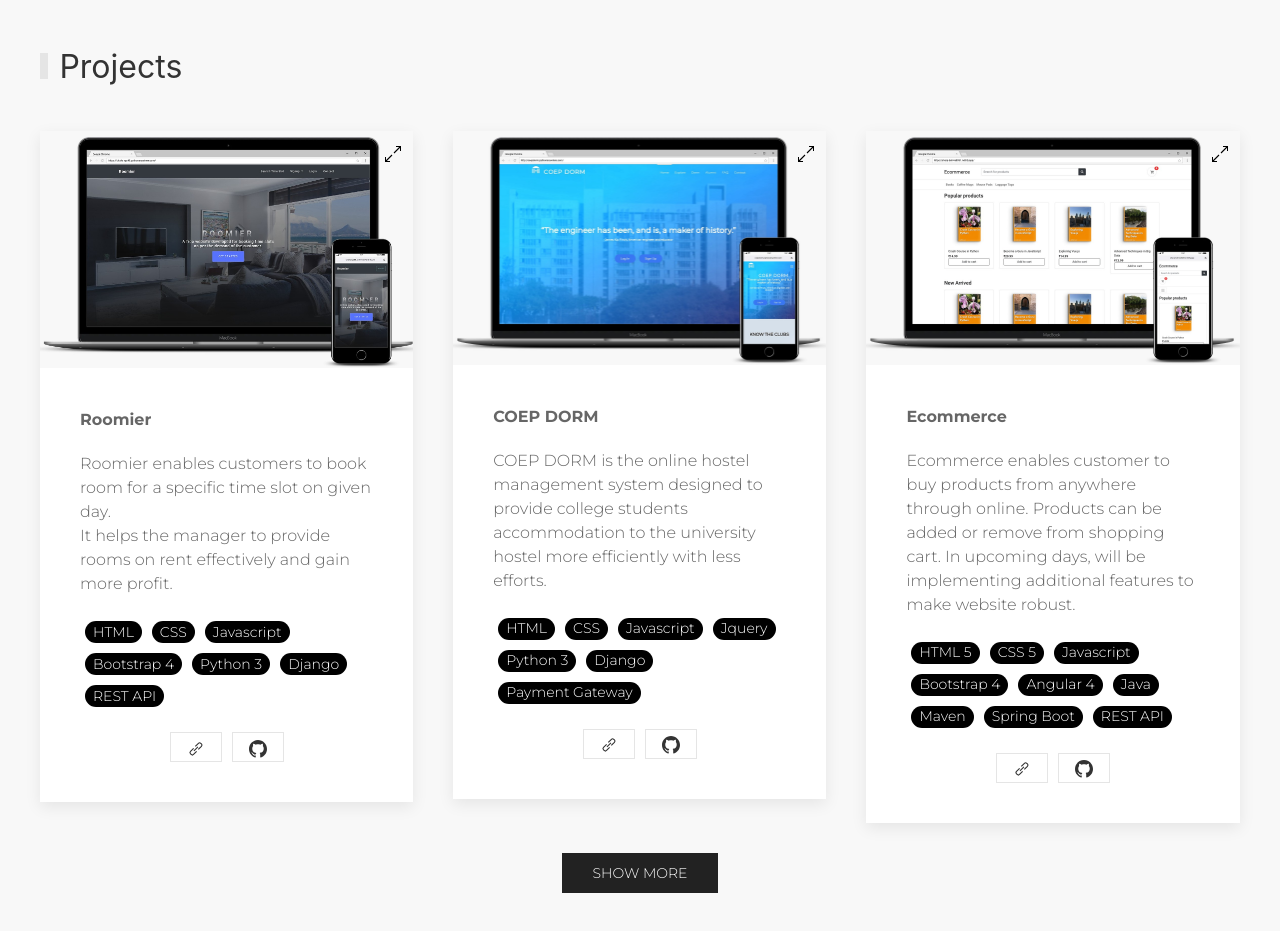
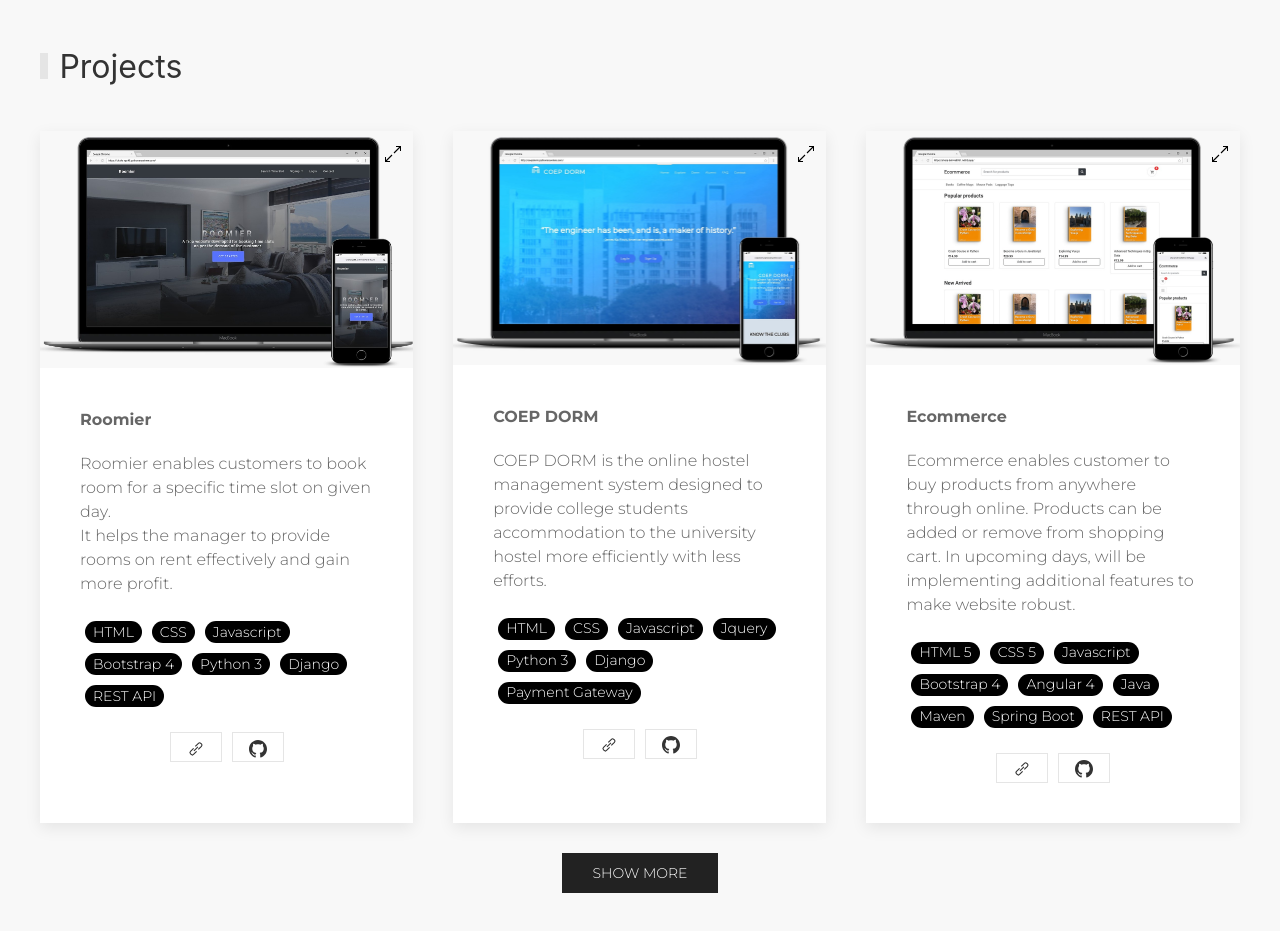
Before and after one commit to chaitanyagawande/Portfolio-v1, an Angular app: page / in a window 1280 px wide. Shown: the part 2540-3471 px from the top of the page. Built offline with nearby package versions, Linux system fonts and the light colour scheme; some icons are missing; a web font is replaced by a local one; what ngx-page-scroll-core would draw is missing.

Commit message:
version 1.0 published

```diff
--- a/src/app/components/projects/projects.component.html
+++ b/src/app/components/projects/projects.component.html
@@ -6,9 +6,9 @@
         <br>
 
 
-        <div class="uk-child-width-1-3@m"  uk-grid [hidden]="toggle" *ngIf="projects.length>3">
+        <div class="uk-grid-match uk-child-width-1-3@m"  uk-grid [hidden]="toggle" *ngIf="projects.length>3">
             <div *ngFor="let project of important_projects;let i = index;">
-                <div class="uk-card uk-card-default uk-grid-match">
+                <div class="uk-card uk-card-default ">
 
                     <div class="uk-card-media-top uk-inline" uk-lightbox>
                         <a href="{{project.project_img}}" data-alt="Image" [attr.data-caption]="project.project_name" title="{{project.project_name}}">
@@ -50,8 +50,8 @@
         </button>
 
         <div class="uk-child-width-1-3@m"  uk-grid [hidden]="!toggle" *ngIf="projects.length>3">
-            <div *ngFor="let project of projects;let i = index;">
-                <div class="uk-card uk-card-default uk-grid-match">
+            <div *ngFor="let project of projects;let i = index;" class="uk-margin-small-top">
+                <div class="uk-card uk-card-default">
 
                     <div class="uk-card-media-top uk-inline" uk-lightbox>
                         <a href="{{project.project_img}}" data-alt="Image" [attr.data-caption]="project.project_name" title="{{project.project_name}}">
```
